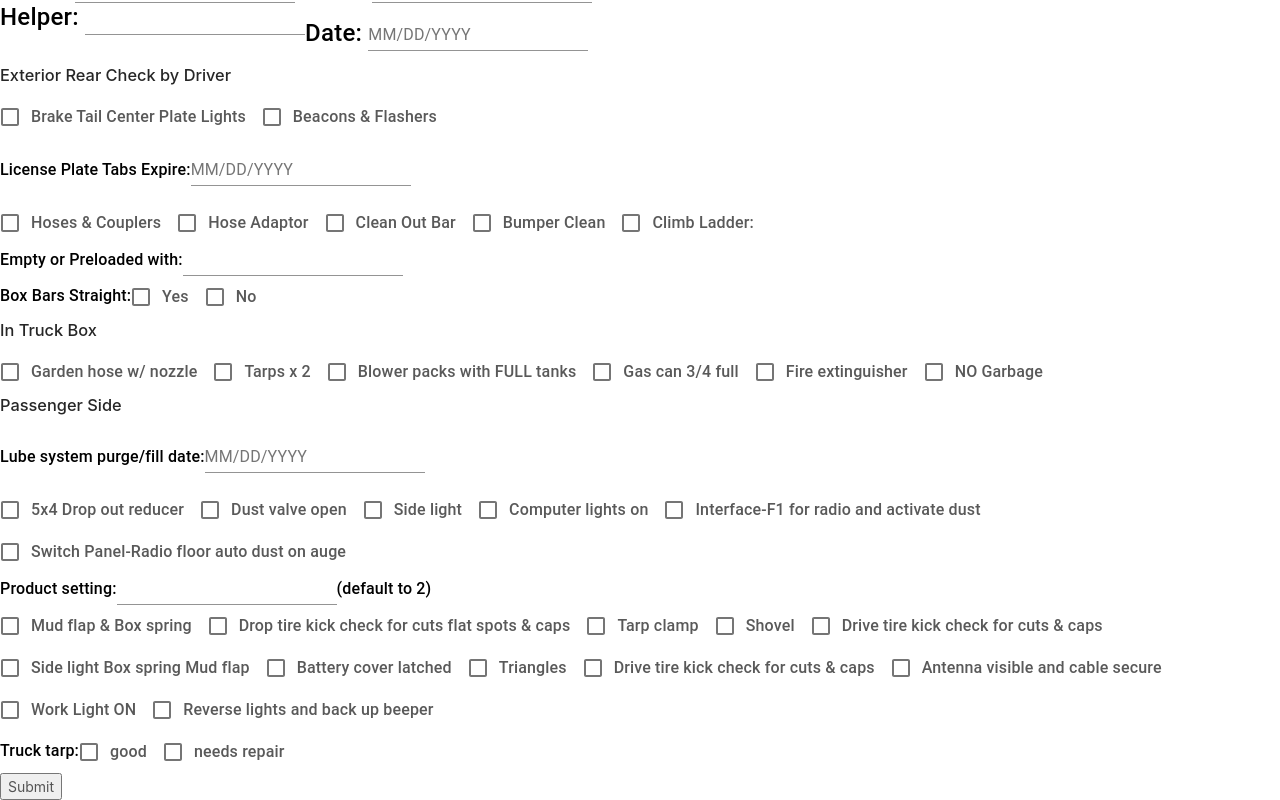
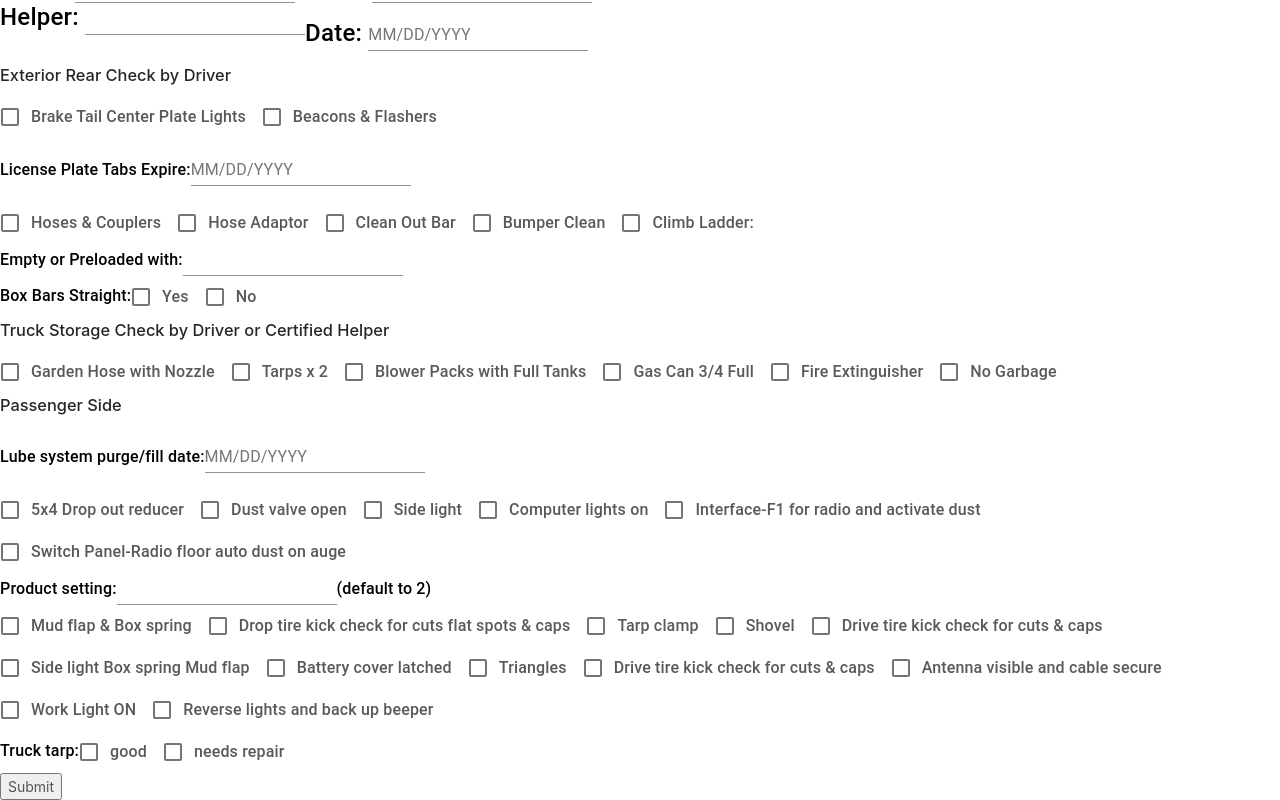
Before and after one commit to alexcravalho/GreenPDFInternal, a React app: page / in a window 1280 px wide. Shown: the part 1715-2515 px from the top of the page. Built offline with nearby package versions, Linux system fonts and the light colour scheme; the HTML template or start-up script is replaced by a standard one.

Commit message:
edited text in InTruckBox

```diff
--- a/client/src/components/InTruckBox.tsx
+++ b/client/src/components/InTruckBox.tsx
@@ -15,12 +15,12 @@ export class InTruckBox extends Component<InTruckBoxProps, InTruckBoxState> {
 
     this.state = {
       labels: [
-        "Garden hose w/ nozzle",
+        "Garden Hose with Nozzle",
         "Tarps x 2",
-        "Blower packs with FULL tanks",
-        "Gas can 3/4 full",
-        "Fire extinguisher",
-        "NO Garbage"
+        "Blower Packs with Full Tanks",
+        "Gas Can 3/4 Full",
+        "Fire Extinguisher",
+        "No Garbage"
       ]
     }
   }
@@ -28,7 +28,7 @@ export class InTruckBox extends Component<InTruckBoxProps, InTruckBoxState> {
   render() {
     return (
       <div className="in-truck-box">
-        <h3>In Truck Box</h3>
+        <h3>Truck Storage Check by Driver or Certified Helper</h3>
         {this.state.labels.map((label, idx) => (
           <LabledCheckbox key={idx} idx={idx} label={label} text="" appStateHandleCheck={this.props.appStateHandleCheck}/>
         ))}
```
